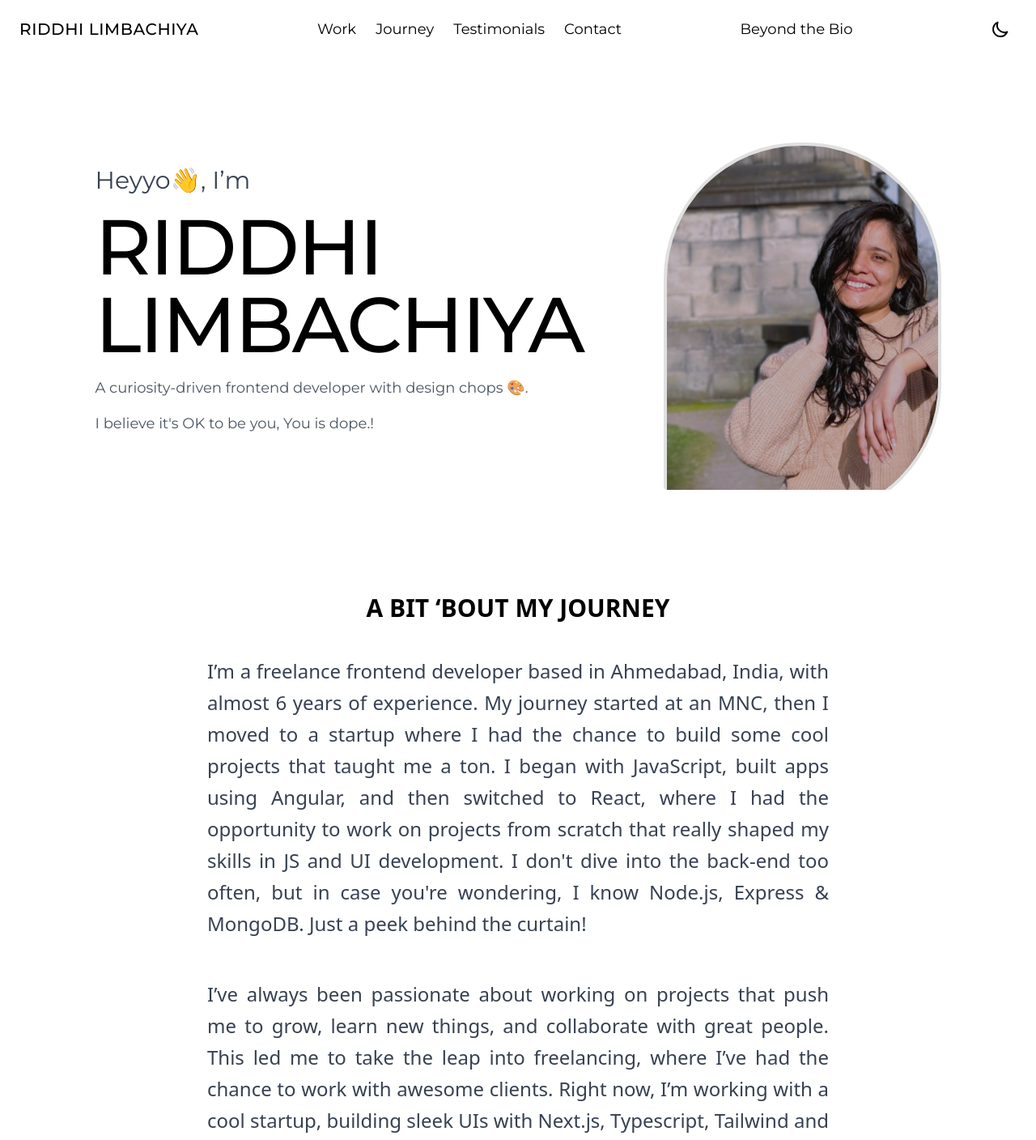
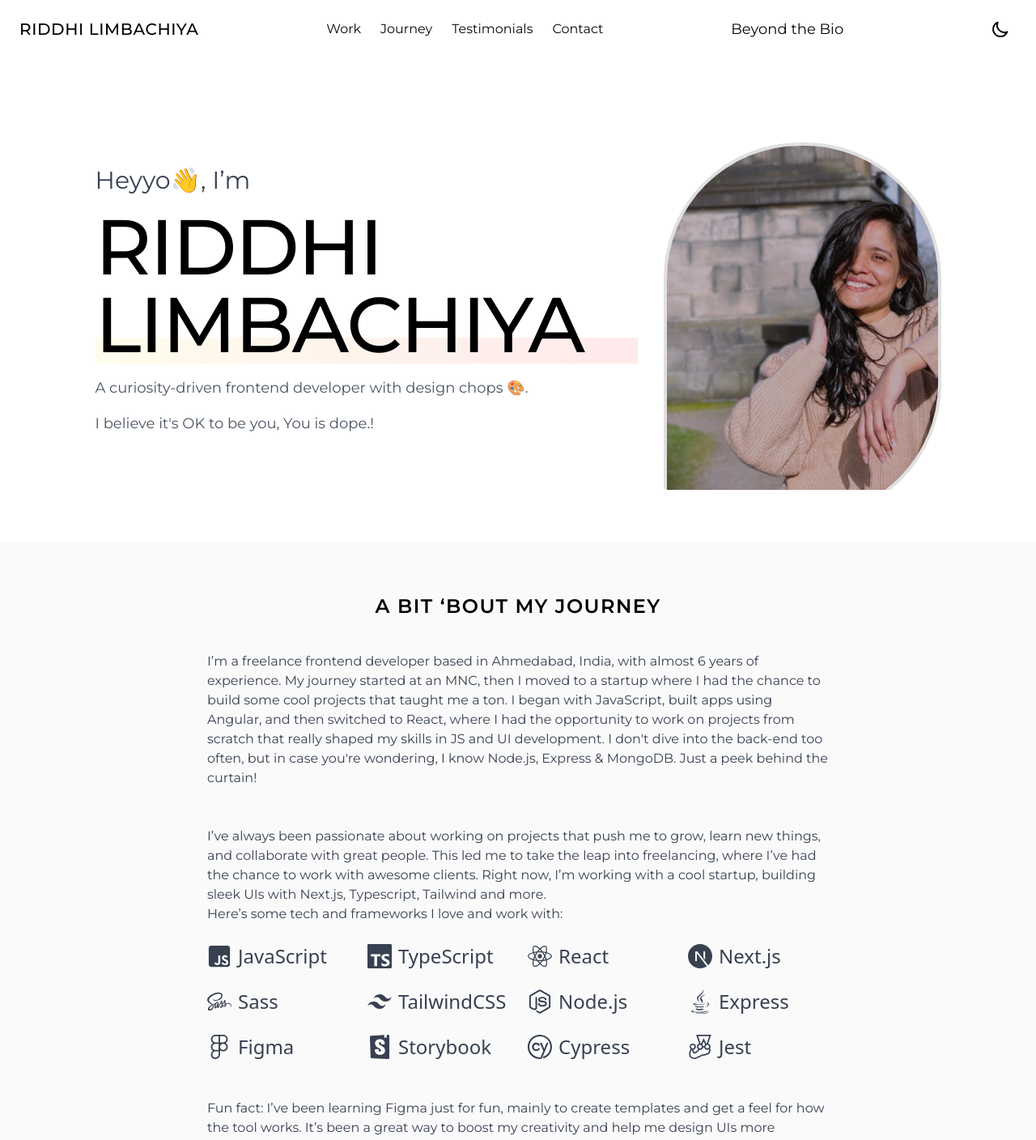
Before and after one commit to Krishnapriya-prasannan/portfolio, a React (Create React App) app: page / in a window 1280 px wide. Shown: the top 1408 px of the page at 81% size. Built offline with nearby package versions, Linux system fonts and the light colour scheme.

Commit message:
about font fixed

```diff
--- a/src/Components/About.js
+++ b/src/Components/About.js
@@ -10,24 +10,43 @@ const About = () => {
     <section
       id="about"
       className={`py-16 px-4 md:px-16 ${
-        darkMode ? "bg-[#121212] text-[#E0E0E0]" : "bg-white text-black"
+        darkMode ? "bg-[#121212] text-[#E0E0E0]" : "bg-[#FAFAFA] text-black"
       }`} // Apply dark mode styles here
     >
       {/* Heading */}
-      <h3
-        className={`text-3xl font-semibold mb-10 text-center ${
+      <h2
+        className={`text-2xl font-semibold mb-10 text-left ${
           darkMode ? "text-[#E0E0E0]" : "text-black"
         }`}
+        style={{
+          fontFamily: "Montserrat",
+          fontSize: "24px",
+          fontWeight: "600",
+          lineHeight: "32px",
+          letterSpacing: "0.06em",
+          textAlign: "center",
+          textUnderlinePosition: "from-font",
+          textDecorationSkipInk: "none"
+        }}
       >
         A BIT ‘BOUT MY JOURNEY
-      </h3>
+      </h2>
 
       {/* First Row */}
       <div className="mb-12">
         <p
-          className={`text-justify leading-relaxed text-2xl max-w-3xl mx-auto ${
+          className={`text-justify leading-relaxed max-w-3xl mx-auto ${
             darkMode ? "text-[#E0E0E0]" : "text-gray-700"
           }`}
+          style={{
+            fontFamily: "Montserrat",
+            fontSize: "16px",
+            fontWeight: "400",
+            lineHeight: "24px",
+            textAlign: "left",
+            textUnderlinePosition: "from-font",
+            textDecorationSkipInk: "none"
+          }}
         >
           I’m a freelance frontend developer based in Ahmedabad, India, with almost 6 years of experience. My journey started at an MNC, then I moved to a startup where I had the chance to build some cool projects that taught me a ton. I began with JavaScript, built apps using Angular, and then switched to React, where I had the opportunity to work on projects from scratch that really shaped my skills in JS and UI development. I don't dive into the back-end too often, but in case you're wondering, I know Node.js, Express & MongoDB. Just a peek behind the curtain!
         </p>
@@ -36,16 +55,34 @@ const About = () => {
       {/* Second Row */}
       <div className="mb-12">
         <p
-          className={`text-justify leading-relaxed text-2xl max-w-3xl mx-auto ${
+          className={`text-justify leading-relaxed max-w-3xl mx-auto ${
             darkMode ? "text-[#E0E0E0]" : "text-gray-700"
           }`}
+          style={{
+            fontFamily: "Montserrat",
+            fontSize: "16px",
+            fontWeight: "400",
+            lineHeight: "24px",
+            textAlign: "left",
+            textUnderlinePosition: "from-font",
+            textDecorationSkipInk: "none"
+          }}
         >
           I’ve always been passionate about working on projects that push me to grow, learn new things, and collaborate with great people. This led me to take the leap into freelancing, where I’ve had the chance to work with awesome clients. Right now, I’m working with a cool startup, building sleek UIs with Next.js, Typescript, Tailwind and more.
         </p>
         <p
-          className={`text-justify leading-relaxed text-2xl max-w-3xl mx-auto mb-6 ${
+          className={`text-justify leading-relaxed max-w-3xl mx-auto mb-6 ${
             darkMode ? "text-[#E0E0E0]" : "text-gray-700"
           }`}
+          style={{
+            fontFamily: "Montserrat",
+            fontSize: "16px",
+            fontWeight: "400",
+            lineHeight: "24px",
+            textAlign: "left",
+            textUnderlinePosition: "from-font",
+            textDecorationSkipInk: "none"
+          }}
         >
           Here’s some tech and frameworks I love and work with:
         </p>
@@ -108,9 +145,18 @@ const About = () => {
       {/* Third Row */}
       <div className="mb-12">
         <p
-          className={`text-left leading-relaxed text-2xl max-w-3xl mx-auto ${
+          className={`text-left leading-relaxed max-w-3xl mx-auto ${
             darkMode ? "text-[#E0E0E0]" : "text-gray-700"
           }`}
+          style={{
+            fontFamily: "Montserrat",
+            fontSize: "16px",
+            fontWeight: "400",
+            lineHeight: "24px",
+            textAlign: "left",
+            textUnderlinePosition: "from-font",
+            textDecorationSkipInk: "none"
+          }}
         >
           Fun fact: I’ve been learning Figma just for fun, mainly to create templates and get a feel for how the tool works. It’s been a great way to boost my creativity and help me design UIs more intuitively. One day, I thought, what better way to apply my Figma knowledge than by designing my own portfolio? And here it is – my very first Figma project! 🧨
         </p>
@@ -119,9 +165,18 @@ const About = () => {
       {/* Fourth Row */}
       <div className="mb-12">
         <p
-          className={`text-left leading-relaxed text-2xl max-w-3xl mx-auto ${
+          className={`text-left leading-relaxed max-w-3xl mx-auto ${
             darkMode ? "text-[#E0E0E0]" : "text-gray-700"
           }`}
+          style={{
+            fontFamily: "Montserrat",
+            fontSize: "16px",
+            fontWeight: "400",
+            lineHeight: "24px",
+            textAlign: "left",
+            textUnderlinePosition: "from-font",
+            textDecorationSkipInk: "none"
+          }}
         >
           Learning advanced TypeScript is something I’m working on, and I try to dedicate time to it whenever I can.
         </p>
--- a/src/Components/Header.js
+++ b/src/Components/Header.js
@@ -45,33 +45,37 @@ const Header = () => {
         </div>
 
         {/* Desktop Navigation */}
-        <nav className="hidden md:flex space-x-6 text-lg">
-          <a href="#work" className="hover:text-gray-400">
+        <nav className="hidden md:flex space-x-6 text-md">
+          <a href="#work" className="text-zinc-950 dark:text-white hover:text-gray-400">
             Work
           </a>
-          <a href="#about" className="hover:text-gray-400">
+          <a href="#about" className="text-zinc-950 dark:text-white hover:text-gray-400">
             Journey
           </a>
-          <a href="#testimonials" className="hover:text-gray-400">
+          <a href="#testimonials" className="text-zinc-950 dark:text-white hover:text-gray-400">
             Testimonials
           </a>
-          <a href="#contact" className="hover:text-gray-400">
+          <a href="#contact" className="text-zinc-950 dark:text-white hover:text-gray-400">
             Contact
           </a>
         </nav>
 
         {/* Beyond the Bio */}
         <div className="hidden md:block text-lg hover:text-gray-400">
-          <Link to="/bio">Beyond the Bio</Link>
+          <Link to="/bio" className="text-zinc-950 dark:text-white hover:text-gray-400">
+            Beyond the Bio
+          </Link>
         </div>
- {/* Dark Mode Toggle */}
- <button
+
+        {/* Dark Mode Toggle */}
+        <button
           className="text-2xl ml-4 focus:outline-none transition-transform transform hover:scale-110"
           onClick={toggleDarkMode}
           style={{ padding: "8px" }} // Adjust padding for a better click area
         >
           {darkMode ? <HiOutlineSun /> : <HiOutlineMoon />}
         </button>
+
         {/* Mobile Menu Button */}
         <button
           className="md:hidden text-2xl focus:outline-none"
@@ -79,10 +83,7 @@ const Header = () => {
         >
           {menuOpen ? "✖" : "☰"}
         </button>
-
       </header>
-
-
 
       {/* Mobile Navigation */}
       {menuOpen && (
@@ -93,35 +94,35 @@ const Header = () => {
         >
           <a
             href="#work"
-            className="block hover:text-gray-500"
+            className="block text-zinc-900 dark:text-white hover:text-gray-500"
             onClick={() => setMenuOpen(false)}
           >
             Work
           </a>
           <a
             href="#journey"
-            className="block hover:text-gray-500"
+            className="block text-zinc-900 dark:text-white hover:text-gray-500"
             onClick={() => setMenuOpen(false)}
           >
             Journey
           </a>
           <a
             href="#testimonials"
-            className="block hover:text-gray-500"
+            className="block text-zinc-900 dark:text-white hover:text-gray-500"
             onClick={() => setMenuOpen(false)}
           >
             Testimonials
           </a>
           <a
             href="#contact"
-            className="block hover:text-gray-500"
+            className="block text-zinc-900 dark:text-white hover:text-gray-500"
             onClick={() => setMenuOpen(false)}
           >
             Contact
           </a>
           <Link
             to="/bio"
-            className="block hover:text-gray-500"
+            className="block text-zinc-900 dark:text-white hover:text-gray-500"
             onClick={() => setMenuOpen(false)}
           >
             Beyond the Bio
--- a/src/Components/Hero.js
+++ b/src/Components/Hero.js
@@ -32,9 +32,30 @@ const Hero = () => {
       {/* Text Content */}
       <div className="md:w-[calc(100%-450px)] text-left md:pr-8 space-y-4">
         <p className="text-lg md:text-3xl text-gray-700">Heyyo👋, I’m</p>
-        <h2 className="text-5xl md:text-8xl font-medium leading-[50px] tracking-[-0.02em]">
+        <h2
+          className={`text-5xl md:text-8xl font-medium leading-[50px] tracking-[-0.02em] ${
+            darkMode ? "text-[#E0E0E0]" : "text-black"
+          }`}
+          style={{
+            position: "relative", // To position the pseudo-element
+            zIndex: "1", // Ensure text stays above the pseudo-element
+            display: "inline-block", // Make sure the span only takes the width of the text
+          }}
+        >
           RIDDHI LIMBACHIYA
+          {/* Gradient effect under the text */}
+          <span
+            className="absolute bottom-0 left-0 h-8"
+            style={{
+              background: "linear-gradient(90deg, #FEFCE8 0%, #FFE4E6 100%)",
+              content: "''",
+              zIndex: "-1", // Place the gradient below the text
+              width: "100%", // Ensure it spans the entire width of the text
+              opacity: 0.8, // Optional: Adds a soft transition for the gradient
+            }}
+          ></span>
         </h2>
+
         <p
           className={`text-base md:text-lg md:text-2xl mt-4 ${
             darkMode ? "text-[#E0E0E0]" : "text-gray-600"
```
